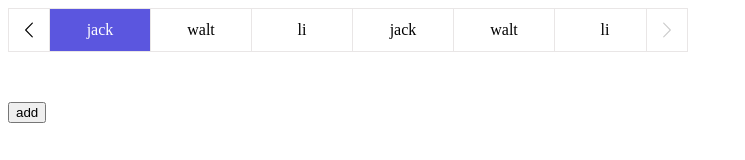
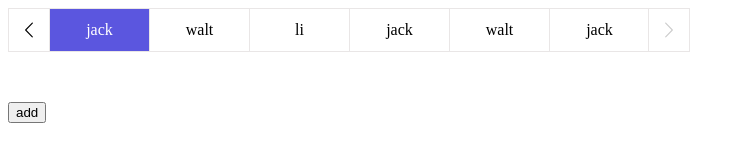
Before and after one commit to 1want/vue3-tabs, a Vue app: page / in a window 1280 px wide. Shown: the top 160 px of the page, without its empty margins (0-745 px from the left). Built offline with nearby package versions, Linux system fonts and the light colour scheme.

Commit message:
完善tab样式

```diff
--- a/package.json
+++ b/package.json
@@ -1,14 +1,13 @@
 {
   "name": "v3-tabs",
   "private": false,
-  "version": "0.0.1",
+  "version": "0.0.3",
   "type": "module",
   "author": "iwant",
   "license": "MIT",
   "files": [
     "lib"
   ],
-  "main": "./lib/v3-tabs.js",
   "module": "./lib/v3-tabs.js",
   "exports": {
     ".": {
--- a/src/App.vue
+++ b/src/App.vue
@@ -1,6 +1,6 @@
 <template>
   <div class="content">
-    <Tabs :list="arr" @handleClick="handleClick" @close="close" />
+    <Tabs :list="arr" showIcon />
   </div>
 
   <button @click="add">add</button>
@@ -32,24 +32,12 @@ const arr = ref([
     url: 'b'
   },
   {
-    name: 'li',
-    url: 'c'
+    name: 'jack',
+    url: 'a'
   },
   {
     name: 'walt',
     url: 'b'
-  },
-  {
-    name: 'li',
-    url: 'c'
-  },
-  {
-    name: 'walt',
-    url: 'b'
-  },
-  {
-    name: 'li',
-    url: 'c'
   }
 ])
 let num = 0
@@ -75,10 +63,7 @@ button {
   margin-top: 50px;
 }
 .content {
-  width: 680px;
+  width: 682px;
   height: 100%;
 }
-.tab {
-  width: 120px !important;
-}
 </style>
--- a/src/assets/css/tabs.css
+++ b/src/assets/css/tabs.css
@@ -17,10 +17,12 @@
   transition: all 0.6s ease-in-out;
 }
 .tabs-content .tab {
+  width: 100px;
   min-width: 100px;
   line-height: 42px;
   border-right: 1px solid #e9e6e6;
   position: relative;
+  box-sizing: border-box;
 }
 .tabs-content .tab:hover {
   background: #5b56df;
--- a/src/assets/css/tabs.less
+++ b/src/assets/css/tabs.less
@@ -17,10 +17,12 @@
   }
 
   .tab {
+    width: 100px;
     min-width: 100px;
     line-height: 42px;
     border-right: 1px solid #e9e6e6;
     position: relative;
+    box-sizing: border-box;
     &:hover {
       background: #5b56df;
       color: #fff;
--- a/src/components/tabs.vue
+++ b/src/components/tabs.vue
@@ -2,8 +2,8 @@
   <div class="tabs-content">
     <div
       class="pre"
-      @click="currentIndex < index && pre()"
-      :class="currentIndex >= index && 'is-disabled'"
+      @click="pre"
+      :class="(pageSize <= 1 || currentIndex >= pageSize - 1) && 'is-disabled'"
     >
       <slot name="pre">
         <ArrowIcon />
@@ -61,24 +61,32 @@ interface Props {
 const props = defineProps<Props>()
 const emits = defineEmits(['handleClick', 'close'])
 
+const tabRef = ref<HTMLElement>()
 const tabsRef = ref<HTMLElement>()
 const boxRef = ref<HTMLElement>()
 const boxWidth = ref<number>()
-const index = ref(0)
+const pageSize = ref(0)
 const currentIndex = ref(0)
 const current = ref(0)
-const router = getCurrentInstance()!.appContext.config.globalProperties.$router
+// const router = getCurrentInstance()!.appContext.config.globalProperties.$router
+
+// console.log(getCurrentInstance()!)
 
 onMounted(() => {
-  boxWidth.value = boxRef.value!.clientWidth
+  boxWidth.value = boxRef.value!.offsetWidth
   getBoxWidth()
 })
 
 const getBoxWidth = () => {
-  index.value = Math.floor(tabsRef.value!.scrollWidth / boxWidth.value!)
+  let cWidth = 0
+  for (let i of tabsRef.value.children) {
+    cWidth += i.offsetWidth
+  }
+  pageSize.value = Math.ceil(cWidth / boxWidth.value!)
 }
 
 const pre = () => {
+  if (!(pageSize.value > 1 && currentIndex.value < pageSize.value)) return
   currentIndex.value++
   tabsRef.value!.style.transform = `translateX(-${
     currentIndex.value * boxWidth.value!
@@ -94,7 +102,7 @@ const next = () => {
 
 const handleClick = (item: any, index: number) => {
   emits('handleClick', item)
-  props.jump && router.push(item?.url)
+  // props.jump && router.push(item?.url)
   current.value = index
 }
 
@@ -107,12 +115,9 @@ watch(
   props.list,
   (newV, oldV) => {
     getBoxWidth()
-    if (index.value > currentIndex.value) {
+    if (pageSize.value > 1 && pageSize.value > currentIndex.value) {
       pre()
     }
-    // if (index.value < currentIndex.value) {
-    //   next()
-    // }
   },
   {
     flush: 'post'
```
